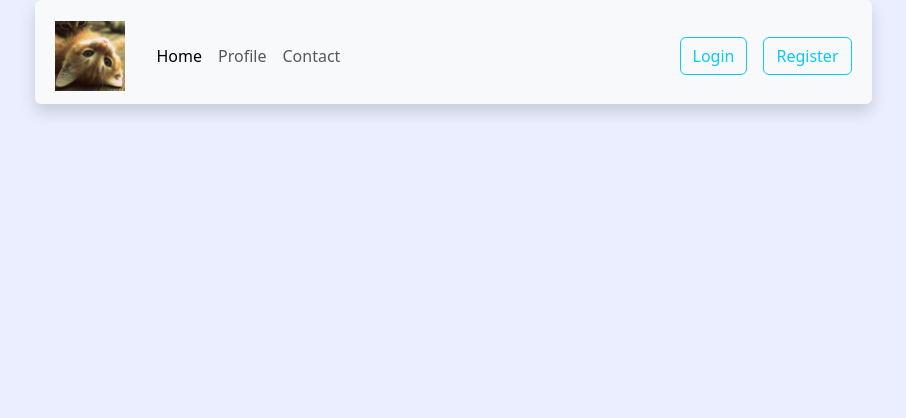
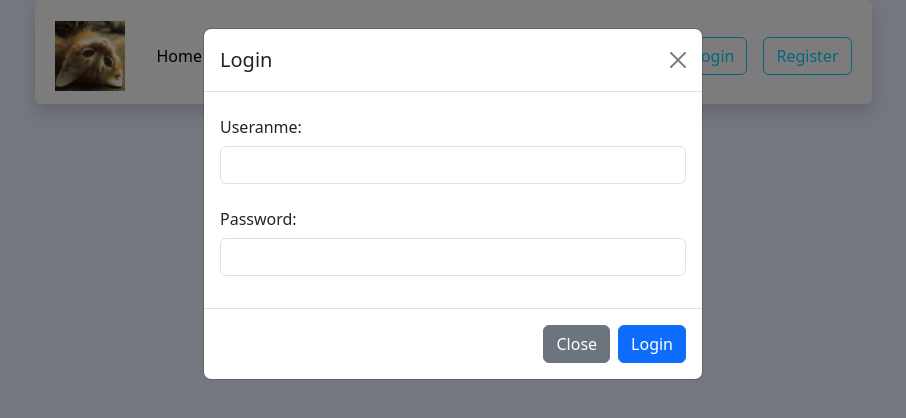
Before and after one commit to ESMAILMH/Bootstrap5, a website: page the_last_project/index.html in a window 1280 px wide. Both pictures are taken after a click on the button "Login". Shown: the whole page, without its empty margins (187-1093 px from the left). Drawn offline with nearby package versions, Linux system fonts and the light colour scheme; no server answers.

Commit message:
after login

```diff
--- a/the_last_project/index.html
+++ b/the_last_project/index.html
@@ -18,35 +18,35 @@
 <body style="background-color: #eaeeff;">
 
   <!--modal-->
-
+  <!--login modal-->
   <div class="modal fade" id="exampleModal" tabindex="-1" aria-labelledby="exampleModalLabel" aria-hidden="true">
     <div class="modal-dialog">
       <div class="modal-content">
         <div class="modal-header">
-          <h1 class="modal-title fs-5" id="exampleModalLabel">New message</h1>
+          <h1 class="modal-title fs-5" id="exampleModalLabel">Login</h1>
           <button type="button" class="btn-close" data-bs-dismiss="modal" aria-label="Close"></button>
         </div>
         <div class="modal-body">
           <form>
             <div class="mb-3">
-              <label for="recipient-name" class="col-form-label">Recipient:</label>
-              <input type="text" class="form-control" id="recipient-name">
+              <label for="recipient-name" class="col-form-label">Useranme:</label>
+              <input type="text" class="form-control" id="Useranme-text"></input>
             </div>
             <div class="mb-3">
-              <label for="message-text" class="col-form-label">Message:</label>
-              <textarea class="form-control" id="message-text"></textarea>
+              <label for="message-text" class="col-form-label">Password:</label>
+              <input type="password" class="form-control" id="Password-text"></input>
             </div>
           </form>
         </div>
         <div class="modal-footer">
           <button type="button" class="btn btn-secondary" data-bs-dismiss="modal">Close</button>
-          <button type="button" class="btn btn-primary">Send message</button>
+          <button type="button" class="btn btn-primary" onclick="loginbtn()">Login </button>
         </div>
       </div>
     </div>
   </div>
   <!--modal-->
-
+<!--login modal-->
 
   <!-- Navbar -->
   <div class="container">
@@ -57,8 +57,8 @@
             <a class="navbar-brand" href="#"> <img src="./images/relaxing-cat.jpg" alt="menu" class="img-fluid mx-2"
                 width="70" height="70"></a>
             <button class="navbar-toggler" type="button" data-bs-toggle="collapse"
-                            data-bs-target="#navbarSupportedContent" aria-controls="navbarSupportedContent"
-                            aria-expanded="false" aria-label="Toggle navigation">
+              data-bs-target="#navbarSupportedContent" aria-controls="navbarSupportedContent" aria-expanded="false"
+              aria-label="Toggle navigation">
               <span class="navbar-toggler-icon"></span>
             </button>
             <div class="collapse navbar-collapse" id="navbarSupportedContent">
@@ -73,7 +73,7 @@
                   <a class="nav-link" href="#">Contact</a>
                 </li>
               </ul>
-                            <button type="button" class="btn btn-outline-info mx-2">Login</button>
+              <button type="button" data-bs-toggle="modal" data-bs-target="#exampleModal" class="btn btn-outline-info mx-2">Login</button>
               <button type="button" class="btn btn-outline-info mx-2">Register</button>
             </div>
           </div>
@@ -97,4 +97,5 @@
 
   <script src="main.js"></script>
 </body>
+
 </html>
--- a/the_last_project/main.js
+++ b/the_last_project/main.js
@@ -1,23 +1,25 @@
-
 let posts = document.getElementById('posts');
-
-axios.get("https://tarmeezacademy.com/api/v1/posts")
+const baseUrl = "https://tarmeezacademy.com/api/v1";
+axios.get(`${baseUrl}/posts?limit=15`)
     .then((response) => {
         posts.innerHTML = response.data.data.map((post) => {
             let author = post.author;
+            let profileImage = author.profile_image ? author.profile_image : "./images/Logo.png";
+            let postImage = post.image ? post.image : "./images/Logo-for-hack.jpg";
+
             return `
             <div class="post shadow mt-5 mb-5">
                         <div class="card">
                             <!--header of card  -->
                             <div class="card-header">
-                                <img src=${author.profile_image || "./images/Logo.png"} alt="" style="width: 50px; height: 50px;">
+                                <img src=${profileImage} alt="" style="width: 50px; height: 50px;" onerror="this.src='./images/Logo.png'">
                                 <b>${author.name}</b>
                             </div>
                             <!--header of card  -->
                             <!--body-->
                             <div class="card-body">
-                                <img src="${post.image}" alt="post1" class="w-100">
-                                <h6 class="text-muted mt-2">
+                                <img src="${postImage}" alt="post1" class="w-100" onerror="this.src='./images/Logo-for-hack.jpg'">
+                                <h6 class="text-muted mt-2" >
                                     ${post.created_at}
                                 </h6>
                                 <h5 class="mt-2">
@@ -46,4 +48,23 @@ axios.get("https://tarmeezacademy.com/api/v1/posts")
             `
         }).join('');
 
-    });
+    }).catch((error) => {
+        console.error("Error:", error);
+    })
+
+
+
+function loginbtn() {
+    let usern = document.getElementById("Useranme-text").value;
+    let pass = document.getElementById("Password-text").value;
+    const params = {
+        "username": usern,
+        "password": pass
+    };
+
+    url = `${baseUrl}/login`;
+    axios.post(url, params)
+        .then((response) => {
+         console.log("Login successful:", response.data);
+        });
+}
```
Also changed, not shown: the_last_project/images/logo-for-hack.jpg (renamed from the_last_project/images/c0394b72e5a6bc6ea14c2737b9f91944.jpg). Lines whose indentation alone changed are shown as unchanged.
